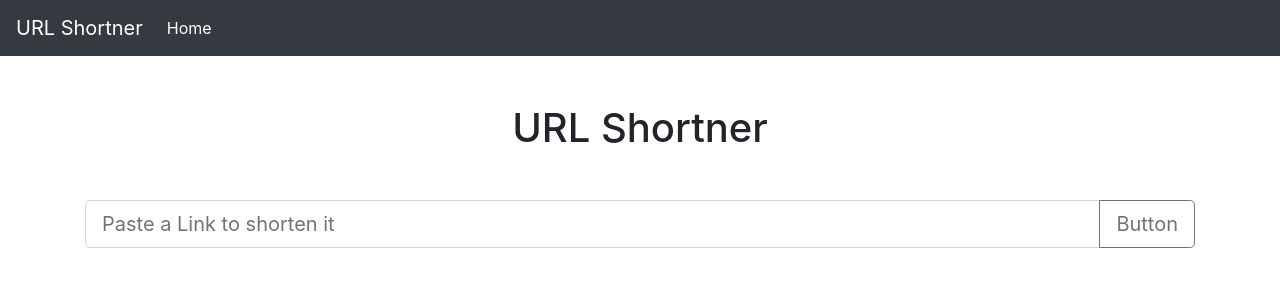
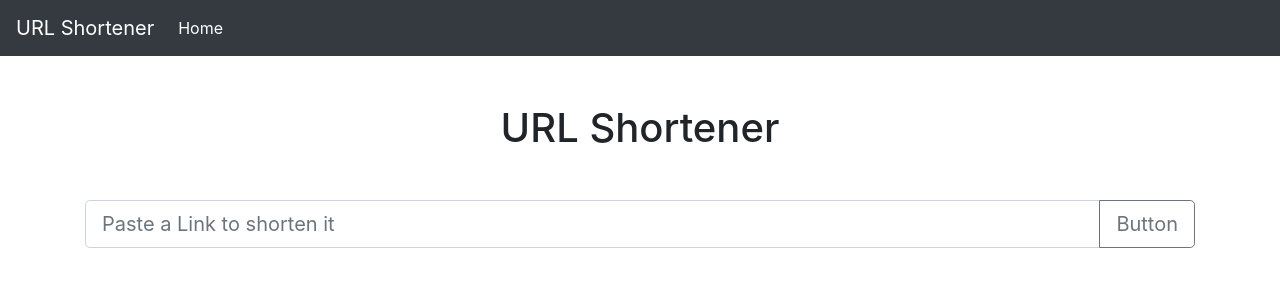
Before and after one commit to fabinhojorge/urlshortener, a Django app: page / in a window 1280 px wide. Shown: the top 300 px of the page. Run offline with Django 3.2, Linux system fonts and the light colour scheme; some libraries are stand-ins or nearby versions.

Commit message:
Correction of Typo.

```diff
--- a/core/templates/core/index.html
+++ b/core/templates/core/index.html
@@ -27,7 +27,7 @@
             return regex.test(url);
         }
 
-        function callShortner(){
+        function callShortener(){
             if(validate_valid_url(url_input.val())){
 
                 $.ajax({
@@ -56,12 +56,8 @@
             return false;
         };
 
-        /*$('#url_shorter_btn').on('click', callShortner);*/
 
-        $('#url_shorter_form').on('submit', callShortner);
-
-
-
+        $('#url_shorter_form').on('submit', callShortener);
 
     });
 
@@ -75,7 +71,7 @@
 {% block content %}
 
 <div class="mt-5 text-center">
-    <h1>URL Shortner</h1>
+    <h1>URL Shortener</h1>
 </div>
 
 <form id="url_shorter_form">
--- a/core/templates/core/statistics.html
+++ b/core/templates/core/statistics.html
@@ -12,7 +12,7 @@
 {% block content %}
 
 <div class="mt-5 text-center">
-    <h1>URL Shortner</h1>
+    <h1>URL Shortener</h1>
 </div>
 
 <div class="mt-5">
--- a/rest_api/urls.py
+++ b/rest_api/urls.py
@@ -14,9 +14,8 @@ Including another URLconf
     2. Add a URL to urlpatterns:  path('blog/', include('blog.urls'))
 """
 from django.urls import path
-from rest_api.views import url_list, create_url
+from rest_api.views import create_url
 
 urlpatterns = [
     path('url/create', create_url, name='create_url'),
-    #path('urls', url_list, name='list_url'),
 ]
--- a/templates/base.html
+++ b/templates/base.html
@@ -8,7 +8,7 @@
     <meta name="viewport"
           content="width=device-width, user-scalable=no, initial-scale=1.0, maximum-scale=1.0, minimum-scale=1.0">
     <meta http-equiv="X-UA-Compatible" content="ie=edge">
-    <title>{% block title %} URL Shortner {% endblock %}</title>
+    <title>{% block title %} URL Shortener {% endblock %}</title>
 
     {% block extrahead %} {% endblock %}
 
@@ -25,7 +25,7 @@
 
 
 <nav class="navbar navbar-expand-lg navbar-dark bg-dark">
-    <a class="navbar-brand" href="{% url 'index' %}">URL Shortner</a>
+    <a class="navbar-brand" href="{% url 'index' %}">URL Shortener</a>
     <button class="navbar-toggler" type="button" data-toggle="collapse" data-target="#navbarSupportedContent"
             aria-controls="navbarSupportedContent" aria-expanded="false" aria-label="Toggle navigation">
         <span class="navbar-toggler-icon"></span>
```
Also changed, not shown: rest_api/views.py (+0 -7 lines), README.md, project_assets/home_page.jpg (added), project_assets/home_page.png (deleted), project_assets/redirect_functionality.jpg (added), project_assets/redirect_functionality.png (deleted), project_assets/statistic.jpg (added), project_assets/statistic.png (deleted).
